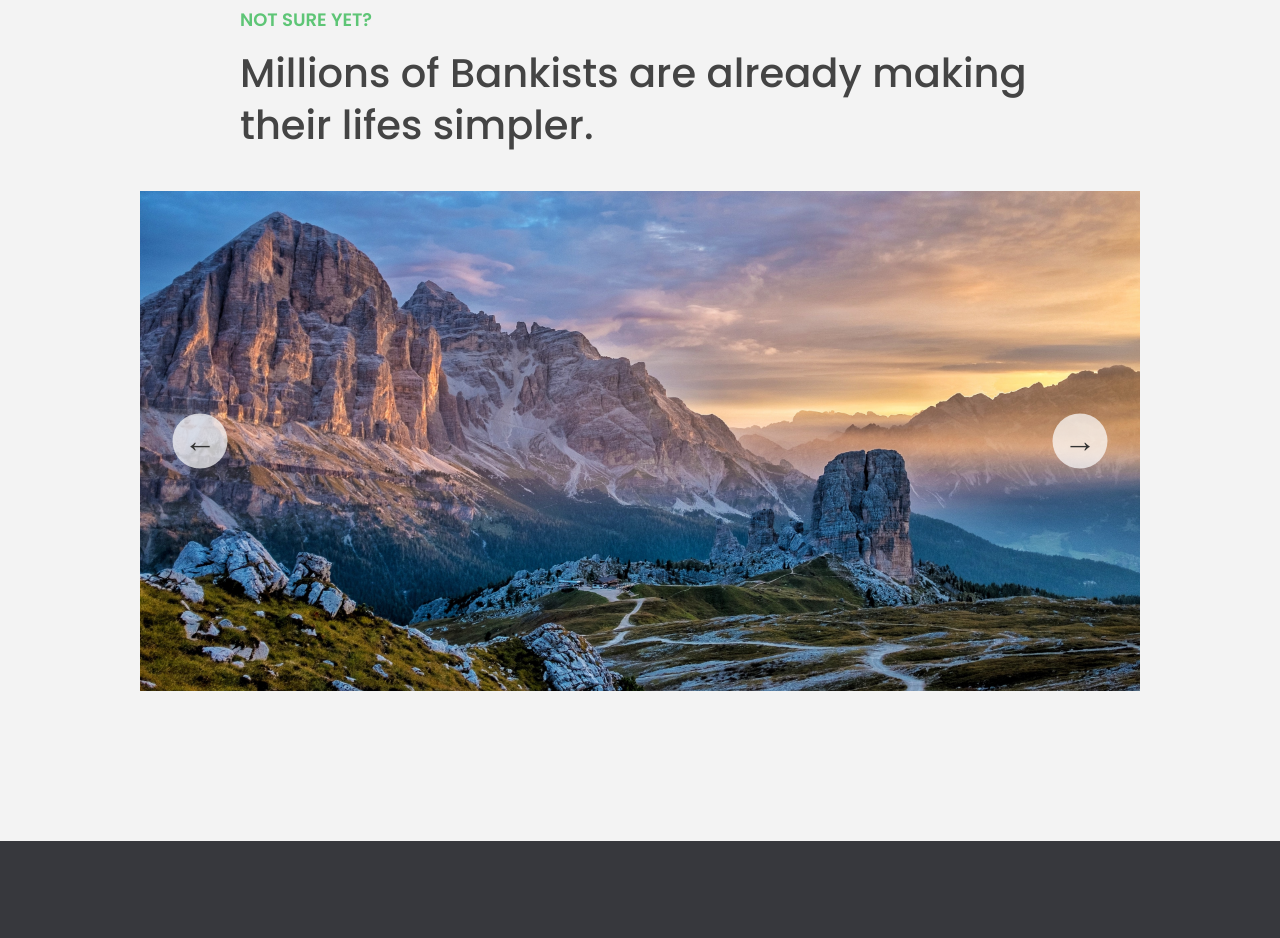
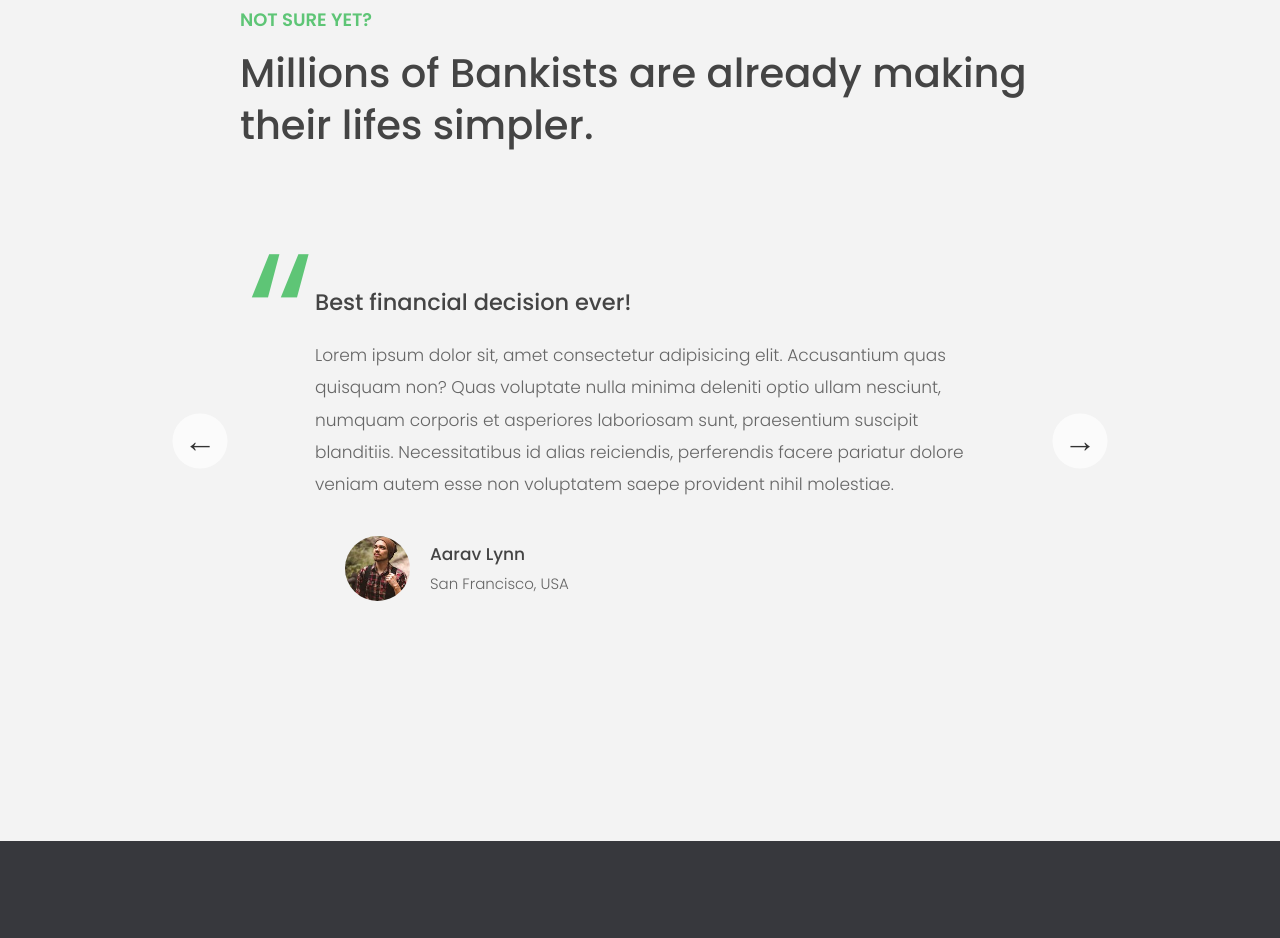
Before and after one commit to kessie2862/Bankist-Website, a plain HTML site: page index.html in a window 1280 px wide. Shown: the part 3355-4293 px from the top of the page. Drawn offline with Linux system fonts and the light colour scheme.

Commit message:
Commented out a few lines of code

```diff
--- a/index.html
+++ b/index.html
@@ -218,7 +218,7 @@
       </div>
 
       <div class="slider">
-        <!-- <div class="slide slide--1">
+        <div class="slide slide--1">
           <div class="testimonial">
             <h5 class="testimonial__header">Best financial decision ever!</h5>
             <blockquote class="testimonial__text">
@@ -276,13 +276,13 @@
               <p class="testimonial__location">Lisbon, Portugal</p>
             </address>
           </div>
-        </div> -->
+        </div>
 
 
-        <div class="slide"><img src="img/img-1.jpg" alt="Photo 1" /></div>
+        <!-- <div class="slide"><img src="img/img-1.jpg" alt="Photo 1" /></div>
         <div class="slide"><img src="img/img-2.jpg" alt="Photo 2" /></div>
         <div class="slide"><img src="img/img-3.jpg" alt="Photo 3" /></div>
-        <div class="slide"><img src="img/img-4.jpg" alt="Photo 4" /></div>
+        <div class="slide"><img src="img/img-4.jpg" alt="Photo 4" /></div> -->
         <button class="slider__btn slider__btn--left">&larr;</button>
         <button class="slider__btn slider__btn--right">&rarr;</button>
         <div class="dots"></div>
```
